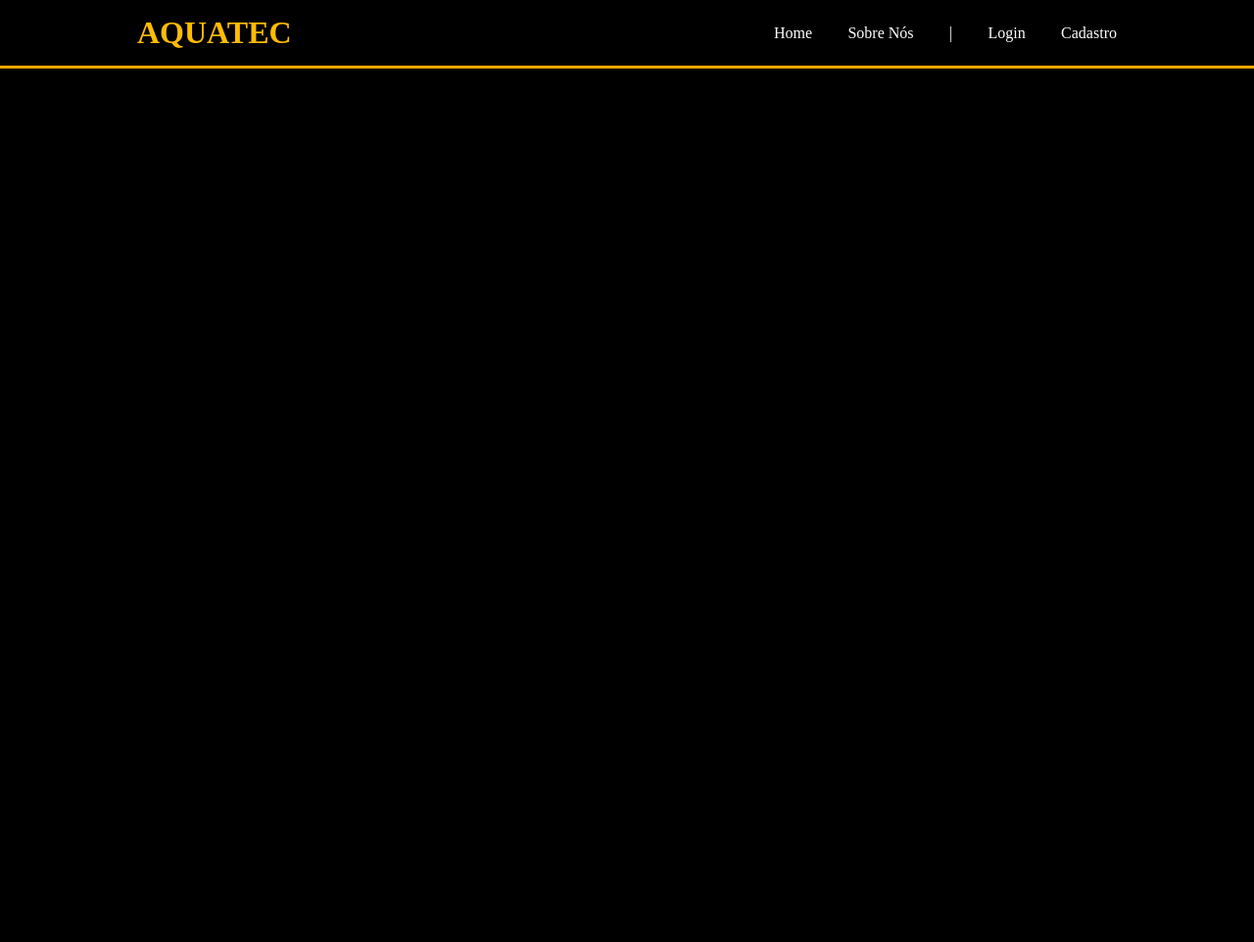
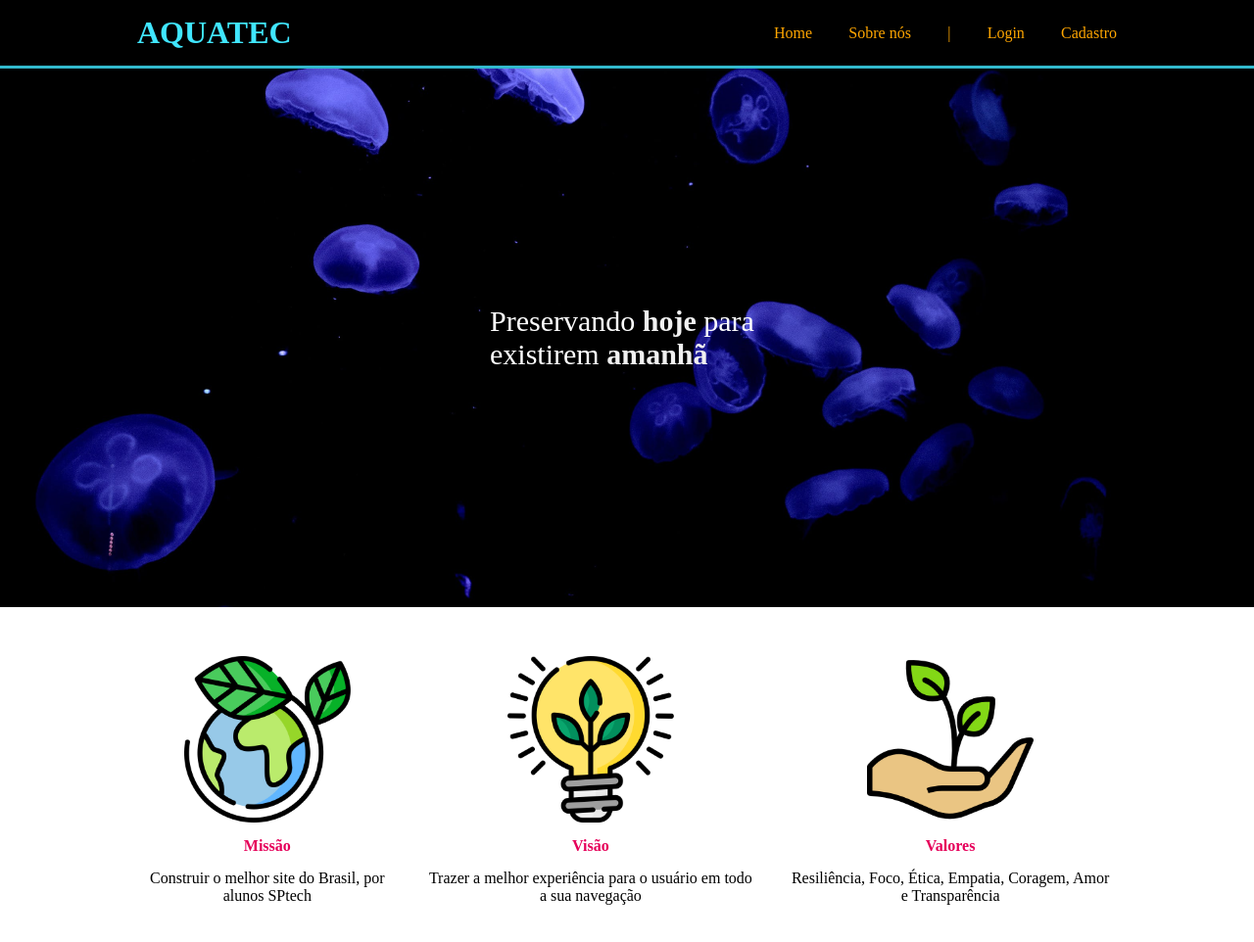
Before and after one commit to wesleylimacosta/Meu-primeiro-site, a plain HTML site: page index.html in a window 1280 px wide. Shown: the whole page at 98% size. Before the commit the page ends 800 px from the top, so only its background shows below. Drawn offline with Linux system fonts and the light colour scheme.

Commit message:
Nova estilização e mais comandos css, andamento no nosso primeiro site institucional

```diff
--- a/estilo.css
+++ b/estilo.css
@@ -1,13 +1,13 @@
 *{
     padding: 0%;
     margin: 0;
-    background-color: black;
     color: #f1f1f1;
 }
 
 .header {
     padding: 15px;
-    border-bottom: 3px solid orange;
+    border-bottom: 3px solid #32b9cd;
+    background-color: black;
 }
 
 .container {
@@ -19,7 +19,7 @@
 }
 
 h1{
-    color: rgb(255, 188, 3);
+    color: #40e6ff;
     font-weight: 800;
 }
 
@@ -30,5 +30,52 @@ ul{
     list-style: none;
 }
 li{
+    color: rgb(255, 166, 0);
+}
+
+.banner{
+    background-image: url('./assets/img/bg-jelly-fish-para_outras_pags.png');
+    padding: 100px 0;
+}
+
+.banner .container{
+    height: 350px;
+    align-items: center;
+    justify-content: center;
+}
+
+.banner p{
+    width: 280px;
     color: white;
+    font-size: 30px;
+
 }
+
+.social{
+    margin: 50px 0;
+}
+
+.social .caixas, .caixa{
+    display: flex;
+}
+
+.caixa{
+    flex-direction: column;
+    align-items: center;
+    margin: 0 15px;
+}
+
+.caixa h4{
+    margin: 15px 0;
+    color: #e6005a;
+}
+
+.caixa p {
+    text-align: center;
+    color: black;
+}
+
+.caixa img{
+    width: 170px;
+
+}
--- a/index.html
+++ b/index.html
@@ -5,7 +5,7 @@
     <meta http-equiv="X-UA-Compatible" content="IE=edge">
     <meta name="viewport" content="width=device-width, initial-scale=1.0">
     <link rel="stylesheet" href="estilo.css">
-    <title>Document</title>
+    <title>Site institucional</title>
 </head>
 <body>
     <div class="header">
@@ -14,7 +14,7 @@
             <div class="navbar">
                 <ul>
                     <li>Home</li>
-                    <li>Sobre Nós</li>
+                    <li>Sobre nós</li>
                     <li>|</li>
                     <li>Login</li>
                     <li>Cadastro</li>
@@ -22,6 +22,38 @@
             </div>
         </div>
     </div>
+    <div class="banner">
+        <div class="container">
+            <p>Preservando <b>hoje</b> para  existirem <b>amanhã</b></p>
+        </div>
+    </div>
+    <div class="social">
+        <div class="container">
+            <div class="caixas">
+                <div class="caixa">
+
+                    <img src="./assets/img/planet-earth_color.png" alt="Imagem sobre nossa missão">
+                    <h4>Missão</h4>
+                    <p>Construir o melhor site do Brasil, por alunos SPtech</p>
+                </div>
+
+                    <div class="caixa">
+                        <img src="./assets/img/lightbulb_color.png" alt="Imagem sobre nossa visão">
+                        <h4>Visão</h4>
+                        <p>Trazer a melhor experiência para o usuário em todo a sua navegação</p>
+                    </div>
+
+                    <div class="caixa">
+                           <img src="./assets/img/growth_color.png" alt="Imagem sobre nossos valores">
+                            <h4>Valores</h4>
+                            <p>Resiliência, Foco, Ética, Empatia, Coragem, Amor e Transparência</p>
+
+                 </div>
+            </div>
+        </div>
+    </div>
+
+
 
 </body>
 </html>
```
Also changed, not shown: assets/img/bg-jelly-fish-para_outras_pags.png (added), assets/img/growth_color.png (added), assets/img/lightbulb_color.png (added), assets/img/planet-earth_color.png (added).
